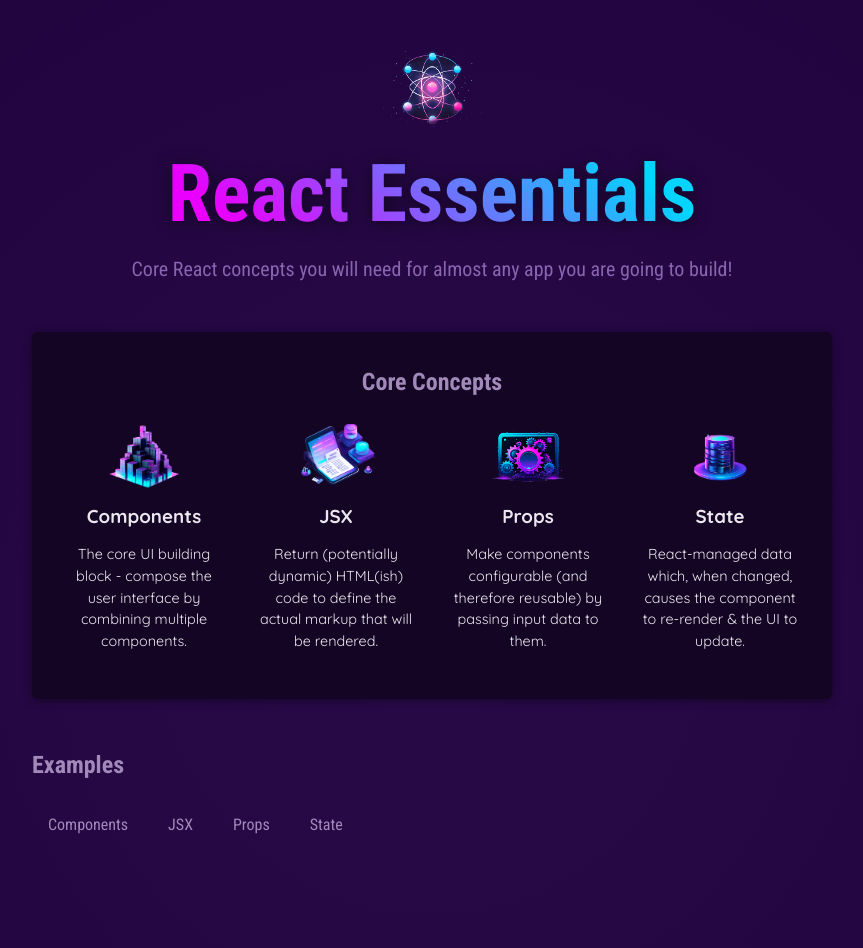
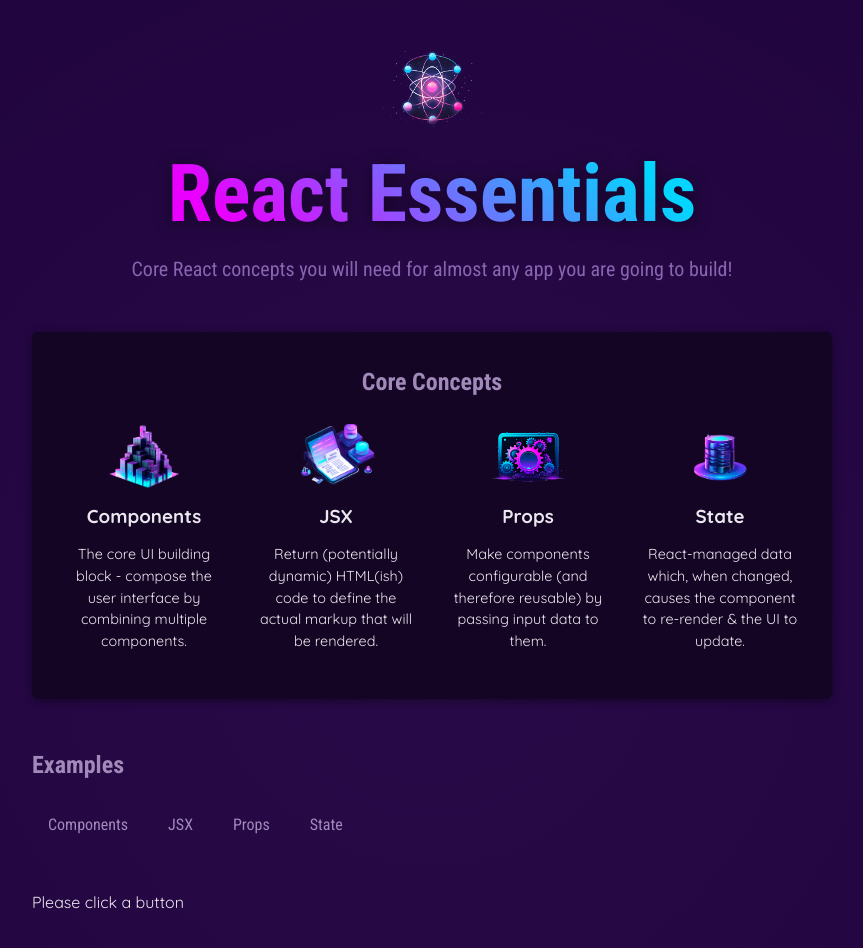
Before and after one commit to RandysHub/react-course, a React (Vite) app in the folder 01-starting-project/: page / in a window 1280 px wide. Shown: the top 948 px of the page, without its empty margins (208-1071 px from the left). Built offline with nearby package versions, Linux system fonts and the light colour scheme.

Commit message:
53 completed

```diff
--- a/01-starting-project/src/App.jsx
+++ b/01-starting-project/src/App.jsx
@@ -1,6 +1,7 @@
 import { CORE_CONCEPTS } from './assets/data.js';
 import Header from "./components/Header/Header"
 import TabButton from './components/TabButton/TabButton.jsx';
+import { useState } from 'react';
 
 
 
@@ -23,8 +24,11 @@ const CoreConcept = ({image,title,description}) => {
 
 
 function App() {
+  const [selectedTopic, setSelectedTopic] = useState('Please click a button');
+
+
     function handleClick(selectedButton) {
-      console.log(selectedButton)
+      setSelectedTopic(selectedButton);
     }
 
 
@@ -50,6 +54,7 @@ function App() {
         <TabButton onSelect={() => handleClick("state")} >State</TabButton>
           </menu>
         </section>
+        {selectedTopic}
       </main>
     </div>
   );
```
